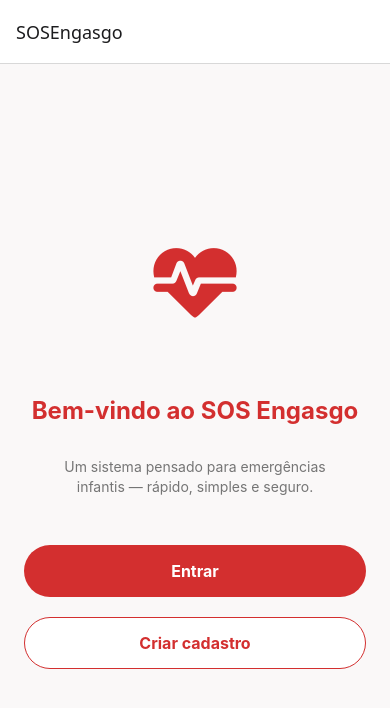
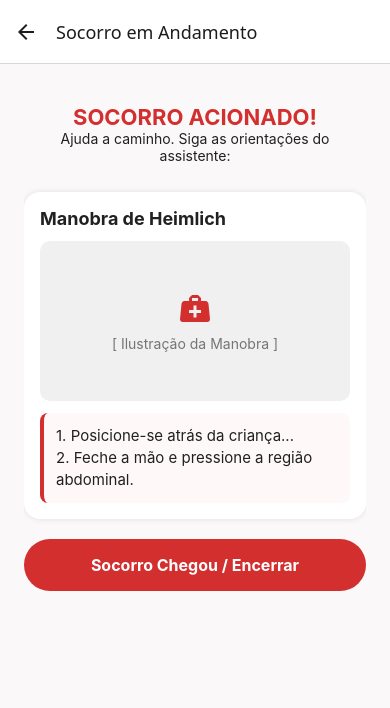
Before and after one commit to thibastos0/SOSEngasgo_ReactNative, a React Native app: screen /EmergencyScreen in a window 390 px wide. Shown: the top 708 px of the page. Built offline with nearby package versions, Linux system fonts and the light colour scheme.

Commit message:
feat: add EmergencyScreen and ManeuverCard components with navigation integration

```diff
--- a/App.tsx
+++ b/App.tsx
@@ -41,6 +41,12 @@ export default function App() {
           options={{ title: 'Confirmar Localização' }}
         />
 
+        <Stack.Screen
+          name="EmergencyScreen"
+          component={screens.EmergencyScreen}
+          options={{ title: 'Socorro em Andamento' }}
+        />
+
       </Stack.Navigator>
     </NavigationContainer>
 
--- /dev/null
+++ b/src/components/ManeuverCard.tsx
@@ -0,0 +1,85 @@
+import { View, Text, Image, StyleSheet } from 'react-native';
+import { MaterialCommunityIcons } from '@expo/vector-icons';
+import { colors } from '../theme/colors';
+import { globalStyles } from '../theme/globalStyles';
+
+export default function ManeuverCard(props: any) {
+    return (
+        <View style={[globalStyles.card, styles.card]}>
+            <Text style={styles.title}>{props.title}</Text>
+
+            {props.imageSource ? (
+                <Image
+                    source={props.imageSource}
+                    style={styles.maneuverImage}
+                    resizeMode="contain"
+                />
+            ) : (
+                <View style={styles.imagePlaceholder}>
+                    <MaterialCommunityIcons
+                        name="medical-bag"
+                        style={styles.placeholderIcon}
+                    />
+                    <Text style={styles.placeholderText}>
+                        [ Ilustração da Manobra ]
+                    </Text>
+                </View>
+            )}
+
+            <View style={styles.instructionBox}>
+                <Text style={styles.instructionText}>
+                    {props.instruction}
+                </Text>
+            </View>
+        </View>
+    );
+}
+
+const styles = StyleSheet.create({
+    card: {
+        backgroundColor: colors.cardBackground,
+        borderRadius: 16,
+        padding: 16,
+        marginVertical: 12,
+    },
+    title: {
+        fontSize: 18,
+        fontWeight: 'bold',
+        color: colors.textMain,
+        marginBottom: 12,
+    },
+    maneuverImage: {
+        height: 160,
+        width: '100%',
+        borderRadius: 10,
+    },
+    imagePlaceholder: {
+        backgroundColor: '#F0F0F0',
+        height: 160,
+        borderRadius: 10,
+        justifyContent: 'center',
+        alignItems: 'center',
+    },
+    placeholderIcon: {
+        color: colors.primary,
+        fontSize: 36,
+        marginBottom: 8,
+    },
+    placeholderText: {
+        color: colors.textMuted,
+        fontSize: 14,
+    },
+    instructionBox: {
+        backgroundColor: '#FFF8F8',
+        borderLeftWidth: 4,
+        borderLeftColor: colors.primary,
+        padding: 12,
+        borderRadius: 8,
+        marginTop: 12,
+    },
+    instructionText: {
+        fontSize: 15,
+        color: colors.textMain,
+        lineHeight: 22,
+    },
+});
--- /dev/null
+++ b/src/screens/EmergencyScreen.tsx
@@ -0,0 +1,82 @@
+import {
+    View,
+    Text,
+    ScrollView,
+    Alert,
+    Platform,
+    KeyboardAvoidingView,
+    StyleSheet,
+} from 'react-native';
+import { globalStyles } from '../theme/globalStyles';
+import { colors } from '../theme/colors';
+import CustomButton from '../components/CustomButton';
+import ManeuverCard from '../components/ManeuverCard';
+
+export default function EmergencyScreen(props: any) {
+    const handleFinish = () => {
+        const confirmMessage = 'Deseja realmente encerrar o atendimento de emergência?';
+
+        if (Platform.OS === 'web') {
+            if (window.confirm(confirmMessage)) {
+                props.navigation.navigate('Home');
+            }
+        } else {
+            Alert.alert(
+                'Encerrar Atendimento',
+                confirmMessage,
+                [
+                    { text: 'Não', style: 'cancel' },
+                    {
+                        text: 'Sim, Encerrar',
+                        style: 'destructive',
+                        onPress: () => props.navigation.navigate('Home'),
+                    },
+                ]
+            );
+        }
+    };
+
+    return (
+        <KeyboardAvoidingView
+            style={globalStyles.container}
+            behavior={Platform.OS === 'ios' ? 'padding' : undefined}
+        >
+            <ScrollView contentContainerStyle={{ flexGrow: 1, paddingBottom: 24 }}>
+                <View>
+                    <Text style={styles.alertTitle}>SOCORRO ACIONADO!</Text>
+                    <Text style={styles.alertSubtitle}>
+                        Ajuda a caminho. Siga as orientações do assistente:
+                    </Text>
+                </View>
+
+                <ManeuverCard
+                    title="Manobra de Heimlich"
+                    instruction={"1. Posicione-se atrás da criança...\n2. Feche a mão e pressione a região abdominal."}
+                    // imageSource={require('../../assets/heimlich_step1.png')}
+                />
+
+                <CustomButton
+                    title="Socorro Chegou / Encerrar"
+                    variant="primary"
+                    navigateTo={handleFinish}
+                />
+            </ScrollView>
+        </KeyboardAvoidingView>
+    );
+}
+
+const styles = StyleSheet.create({
+    alertTitle: {
+        color: colors.primary,
+        fontSize: 22,
+        fontWeight: 'bold',
+        textAlign: 'center',
+        marginTop: 16,
+    },
+    alertSubtitle: {
+        color: colors.textMain,
+        fontSize: 14,
+        textAlign: 'center',
+        marginBottom: 16,
+    },
+});
--- a/src/screens/index.ts
+++ b/src/screens/index.ts
@@ -3,3 +3,4 @@ export { default as LoginScreen } from './LoginScreen';
 export { default as RegisterScreen } from './RegisterScreen';
 export { default as HomeScreen } from './HomeScreen';
 export { default as ConfirmLocationScreen } from './ConfirmLocationScreen';
+export { default as EmergencyScreen } from './EmergencyScreen';
--- a/src/theme/globalStyles.ts
+++ b/src/theme/globalStyles.ts
@@ -23,6 +23,17 @@ export const globalStyles = StyleSheet.create({
     buttonContainer: {
         width: '100%',
         marginBottom: 8,
+    },
+    card: {
+        backgroundColor: colors.cardBackground,
+        borderRadius: 16,
+        padding: 16,
+        marginVertical: 12,
+        width: '100%',
+        elevation: 3,
+        shadowColor: '#000',
+        shadowOpacity: 0.1,
+        shadowRadius: 6,
     },
      title: {
         fontSize: 24,
```
